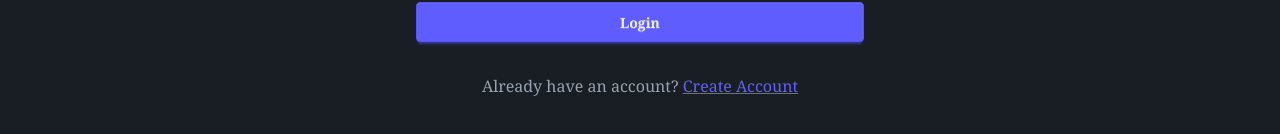
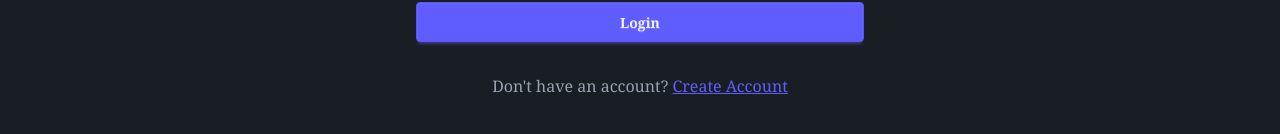
Before and after one commit to EcstaticFly/CodeFrenzy, a React (Vite) app in the folder client/: page /login in a window 1280 px wide. Shown: the part 502-636 px from the top of the page. Built offline with nearby package versions, Linux system fonts and the light colour scheme; no server answers.

Commit message:
Correct question text on login page

```diff
--- a/client/src/pages/Login.jsx
+++ b/client/src/pages/Login.jsx
@@ -107,7 +107,7 @@ const LoginPage = () => {
           </form>
           <div className="text-center">
             <p className="text-base-content/60">
-              Already have an account?{" "}
+              Don't have an account?{" "}
               <Link to="/register" className="link link-primary">
                 Create Account
               </Link>
```
